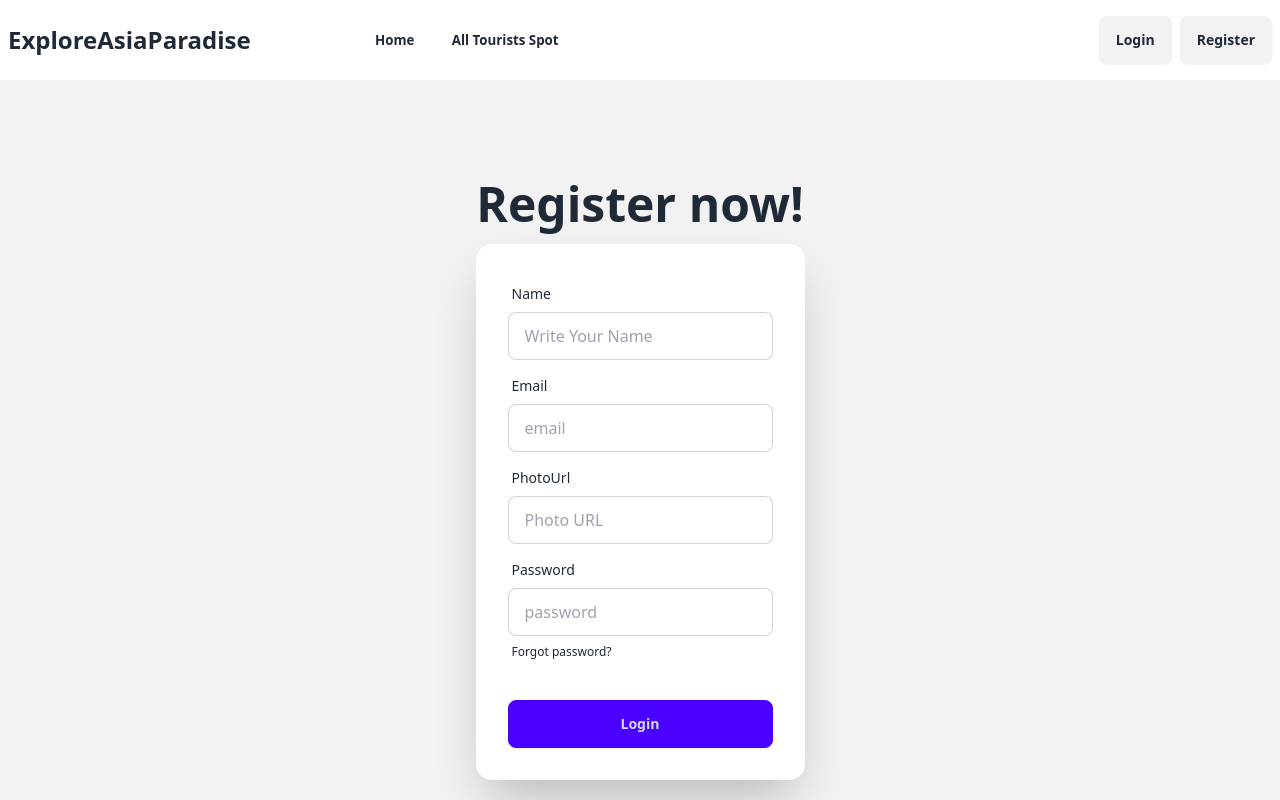
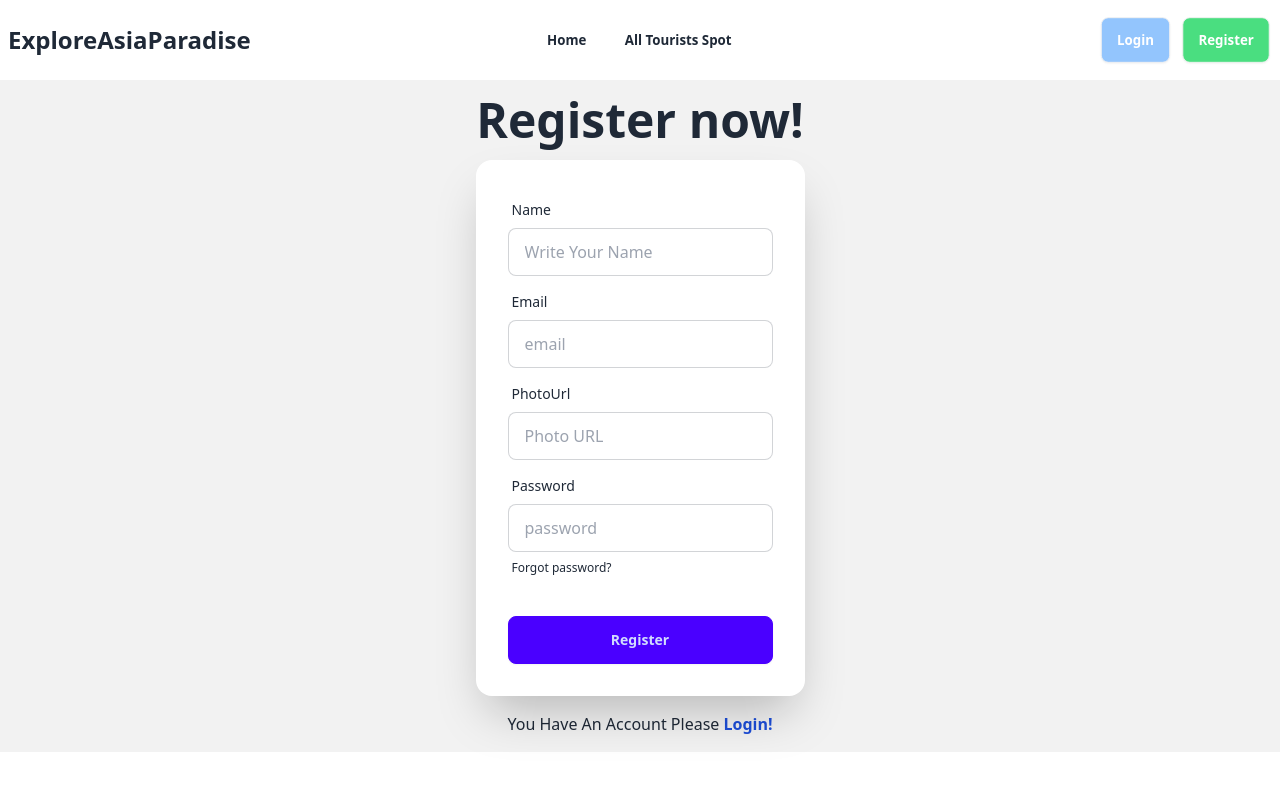
Before and after one commit to safin878/A10-client-side, a React (Vite) app: page /register in a window 1280 px wide. Built offline with nearby package versions, Linux system fonts and the light colour scheme; no server answers.

Commit message:
Authentication adding

```diff
--- a/package.json
+++ b/package.json
@@ -15,6 +15,7 @@
     "match-sorter": "^6.3.4",
     "react": "^18.2.0",
     "react-dom": "^18.2.0",
+    "react-hook-form": "^7.51.3",
     "react-router-dom": "^6.23.0",
     "sort-by": "^1.2.0"
   },
--- a/src/Components/Navbar/Navbar.jsx
+++ b/src/Components/Navbar/Navbar.jsx
@@ -1,6 +1,21 @@
 import { NavLink, Link } from "react-router-dom";
+import { AuthContext } from "../../Provider/Authprovider";
+import { useContext } from "react";
+import auth from "../../firebase/firebase.init";
 
 const Navbar = () => {
+  const { user, logout } = useContext(AuthContext);
+  const hol = () => {
+    logout(auth)
+      .then(() => {
+        // Sign-out successful.
+        console.log("Sign-out successful");
+      })
+      .catch((error) => {
+        // An error happened.
+        console.log(error);
+      });
+  };
   const navlinks = (
     <>
       <NavLink className="btn btn-ghost hover:bg-color" to="/">
@@ -10,11 +25,11 @@ const Navbar = () => {
         <li> All Tourists Spot</li>
       </NavLink>
 
-      {/* {user && (
-      <NavLink className="btn btn-ghost hover:bg-color" to="/membership">
-        <li>MemberShip</li>
-      </NavLink>
-    )} */}
+      {user && (
+        <NavLink className="btn btn-ghost hover:bg-color" to="/membership">
+          <li>MemberShip</li>
+        </NavLink>
+      )}
     </>
   );
 
@@ -44,41 +59,6 @@ const Navbar = () => {
               className="menu mr-4 menu-sm dropdown-content mt-3 z-[1] p-2 shadow bg-base-100 rounded-box w-52"
             >
               {navlinks}
-              {/* {user ? (
-                <div className="flex gap-2">
-                  <div
-                    className="tooltip tooltip-bottom"
-                    data-tip={user.displayName}
-                  >
-                    <img
-                      className="w-12 border rounded-full tooltip"
-                      data-tip="hello"
-                      alt="Tailwind "
-                      src={user.photoURL}
-                    />
-                  </div>
-
-                  <button
-                    onClick={hol}
-                    className="btn text-white bg-pcolor  hover:bg-red-400 "
-                  >
-                    logout
-                  </button>
-                </div>
-              ) : (
-                <div className="flex gap-2">
-                  <Link to="/login">
-                    <button className="btn bg-pcolor text-white hover:bg-scolor hover:text-black">
-                      Login
-                    </button>
-                  </Link>
-                  <Link to="/register">
-                    <button className="btn bg-pcolor text-white hover:bg-scolor hover:text-black">
-                      Register
-                    </button>
-                  </Link>
-                </div>
-              )} */}
             </ul>
           </div>
           <div className="flex items-center">
@@ -92,7 +72,7 @@ const Navbar = () => {
           <ul className="menu menu-horizontal px-1">{navlinks}</ul>
         </div>
         <div className="navbar-end hidden lg:inline-flex">
-          {/* {user ? (
+          {user ? (
             <div className="flex gap-2">
               <div
                 className="tooltip tooltip-bottom"
@@ -108,7 +88,7 @@ const Navbar = () => {
 
               <button
                 onClick={hol}
-                className="btn text-white bg-pcolor  hover:bg-red-400 "
+                className="btn text-white bg-red-300  hover:bg-red-600 "
               >
                 logout
               </button>
@@ -116,26 +96,17 @@ const Navbar = () => {
           ) : (
             <div className="flex gap-2">
               <Link to="/login">
-                <button className="btn bg-pcolor text-white hover:bg-scolor hover:text-black">
+                <button className="btn bg-blue-300 text-white hover:bg-blue-600 hover:text-black">
                   Login
                 </button>
               </Link>
               <Link to="/register">
-                <button className="btn bg-pcolor text-white hover:bg-scolor hover:text-black">
+                <button className="btn  text-white bg-green-400 hover:bg-green-600 hover:text-black">
                   Register
                 </button>
               </Link>
             </div>
-          )} */}
-        </div>
-        <div className="navbar-end gap-2">
-          <NavLink to="/login">
-            <button className="btn">Login</button>
-          </NavLink>
-
-          <NavLink to="/register">
-            <button className="btn">Register</button>
-          </NavLink>
+          )}
         </div>
       </div>
     </>
--- a/src/Pages/Login/Login.jsx
+++ b/src/Pages/Login/Login.jsx
@@ -1,4 +1,26 @@
+import { useContext } from "react";
+import { AuthContext } from "../../Provider/Authprovider";
+import { Link } from "react-router-dom";
 const Login = () => {
+  const { login } = useContext(AuthContext);
+
+  const handelonlog = (e) => {
+    e.preventDefault();
+    const form = e.target;
+    const email = form.email.value;
+    const password = form.password.value;
+    console.log(email, password);
+    login(email, password)
+      .then((result) => {
+        // Signed in
+        console.log(result.user);
+
+        // ...
+      })
+      .catch((error) => {
+        console.log(error);
+      });
+  };
   return (
     <div>
       <div className="hero min-h-screen bg-base-200">
@@ -7,7 +29,7 @@ const Login = () => {
             <h1 className="text-5xl font-bold">Login now!</h1>
           </div>
           <div className="card shrink-0 w-full max-w-sm shadow-2xl bg-base-100">
-            <form className="card-body">
+            <form onSubmit={handelonlog} className="card-body">
               <div className="form-control">
                 <label className="label">
                   <span className="label-text">Email</span>
@@ -16,6 +38,7 @@ const Login = () => {
                   type="email"
                   placeholder="email"
                   className="input input-bordered"
+                  name="email"
                   required
                 />
               </div>
@@ -27,6 +50,7 @@ const Login = () => {
                   type="password"
                   placeholder="password"
                   className="input input-bordered"
+                  name="password"
                   required
                 />
                 <label className="label">
@@ -40,6 +64,13 @@ const Login = () => {
               </div>
             </form>
           </div>
+          <p>
+            {" "}
+            You Do not Have An Account Please{" "}
+            <Link className="font-bold text-blue-700" to="/register">
+              Regester!
+            </Link>{" "}
+          </p>
         </div>
       </div>
     </div>
--- a/src/Pages/Register/Register.jsx
+++ b/src/Pages/Register/Register.jsx
@@ -1,13 +1,37 @@
+import { useContext } from "react";
+import { AuthContext } from "../../Provider/Authprovider";
+import { Link } from "react-router-dom";
 const Register = () => {
+  const { userCreate } = useContext(AuthContext);
+
+  const handelonReg = (e) => {
+    e.preventDefault();
+    const form = e.target;
+    const name = form.name.value;
+    const email = form.email.value;
+    const photo = form.photo.value;
+    const password = form.password.value;
+    console.log(name, email, photo, password);
+    userCreate(email, password)
+      .then((result) => {
+        // Signed in
+        console.log(result.user);
+
+        // ...
+      })
+      .catch((error) => {
+        console.log(error);
+      });
+  };
   return (
     <div>
-      <div className="hero min-h-screen fixed bg-base-200">
-        <div className="hero-content flex-col ">
+      <div className="hero   bg-base-200">
+        <div className="hero-content w-full flex-col ">
           <div className="text-center lg:text-left">
             <h1 className="text-5xl font-bold">Register now!</h1>
           </div>
-          <div className="card shrink-0 w-full max-w-sm shadow-2xl bg-base-100">
-            <form className="card-body">
+          <div className="card shrink-0  shadow-2xl bg-base-100">
+            <form onSubmit={handelonReg} className="card-body">
               <div className="form-control">
                 <label className="label">
                   <span className="label-text">Name</span>
@@ -28,6 +52,7 @@ const Register = () => {
                   type="email"
                   placeholder="email"
                   className="input input-bordered"
+                  name="email"
                   required
                 />
               </div>
@@ -51,6 +76,7 @@ const Register = () => {
                   type="password"
                   placeholder="password"
                   className="input input-bordered"
+                  name="password"
                   required
                 />
                 <label className="label">
@@ -60,10 +86,18 @@ const Register = () => {
                 </label>
               </div>
               <div className="form-control mt-6">
-                <button className="btn btn-primary">Login</button>
+                <button className="btn btn-primary">Register</button>
               </div>
             </form>
           </div>
+
+          <p>
+            {" "}
+            You Have An Account Please{" "}
+            <Link className="font-bold text-blue-700" to="/login">
+              Login!
+            </Link>
+          </p>
         </div>
       </div>
     </div>
--- a/src/Provider/Authprovider.jsx
+++ b/src/Provider/Authprovider.jsx
@@ -5,7 +5,7 @@ import {
   signInWithEmailAndPassword,
   signOut,
 } from "firebase/auth";
-import auth from "../Firebase/firebase.init";
+import auth from "../firebase/firebase.init";
 import { signInWithPopup } from "firebase/auth";
 export const AuthContext = createContext(null);
 
```
Also changed, not shown: 1 other file (tests, documents, lock files or other folders).
